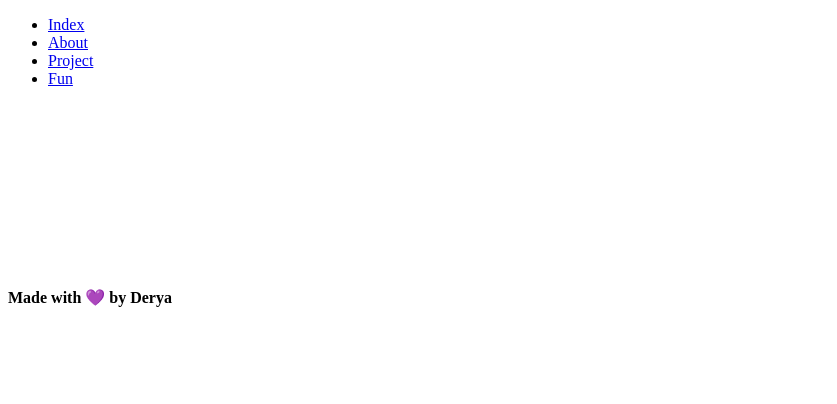
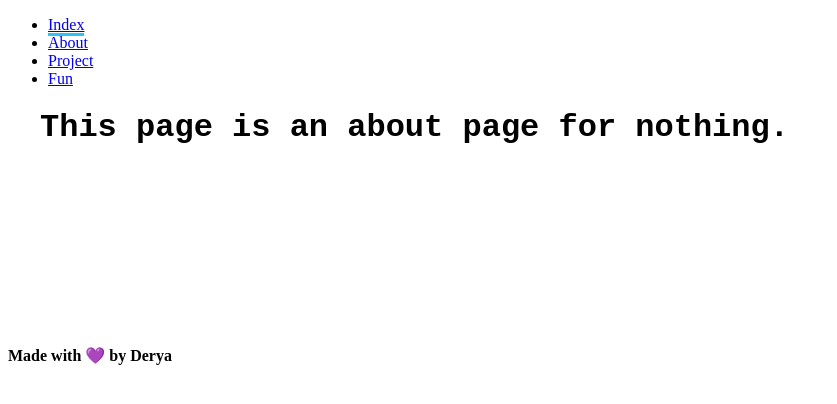
Before and after one commit to jdmar3-comp426/a01-ayredkklc, a website: page about.html in a window 1280 px wide. Shown: the whole page, without its empty margins (0-837 px from the left). Drawn offline with Linux system fonts and the light colour scheme.

Commit message:
added some css requirements

```diff
--- a/about.html
+++ b/about.html
@@ -21,6 +21,11 @@
             <a href="./fun.html">Fun</a>
         </li>
     </ul>
+    <div class="content">
+        <h1>
+            This page is an about page for nothing.
+        </h1>
+    </div>
     <footer class="footer-container text-center">
         <div class="container">
             <div class="row">
--- a/style.css
+++ b/style.css
@@ -11,6 +11,11 @@ h4 > a:hover {
 
 footer {
     margin-top: 200px;
+}
+/* ============================== nav ============================== */
+ul li a#current{
+    border-style: none none solid none;
+    border-color: #2cc2f1;
 }
 /* ============================== unused link styles ============================== */
 
@@ -39,4 +44,18 @@ footer {
     margin-left: auto;
 }
 
-/* ============================== index ============================== */
+/* ============================== about ============================== */
+
+div .h1{
+    width: auto;
+    color: pink;
+
+}
+
+.content{
+    font-family: 'Courier New', Courier, monospace;
+    font-size: medium;
+    padding-left: 2em;
+    height: auto;
+
+}
```
